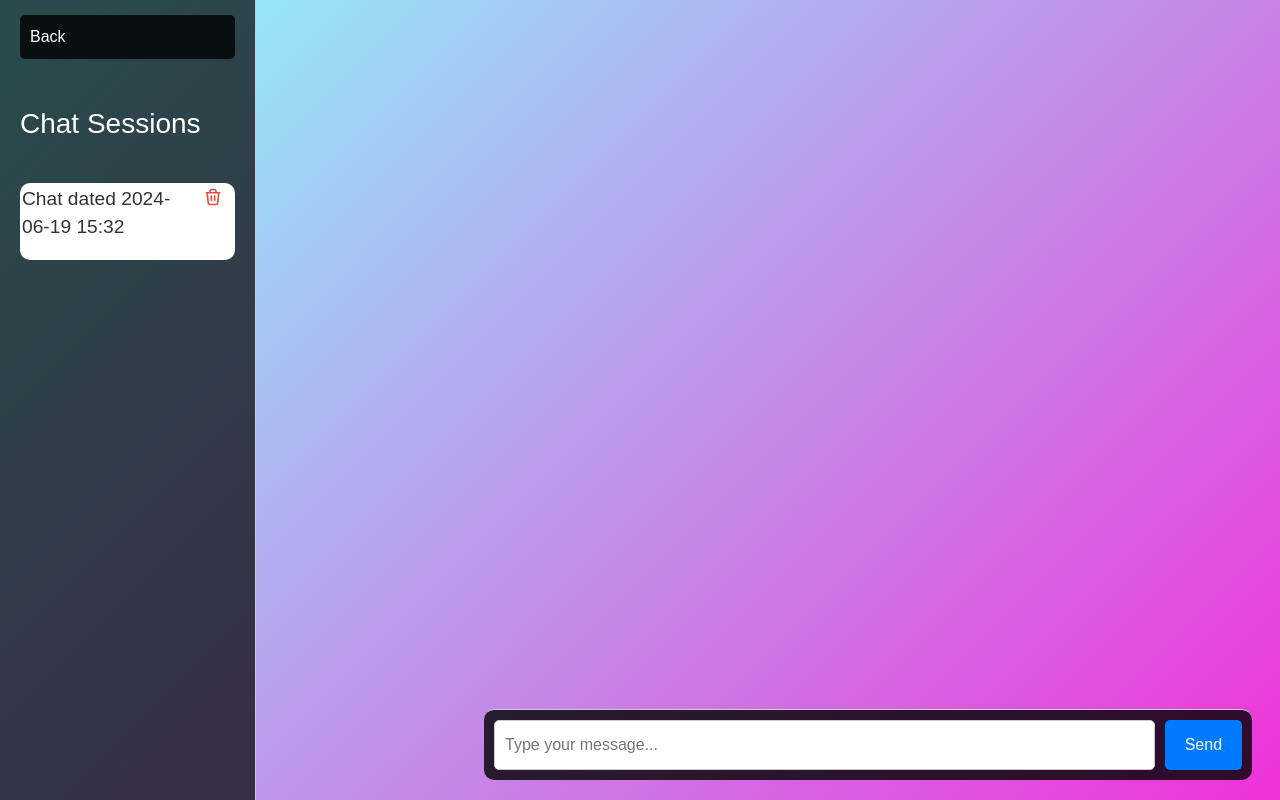
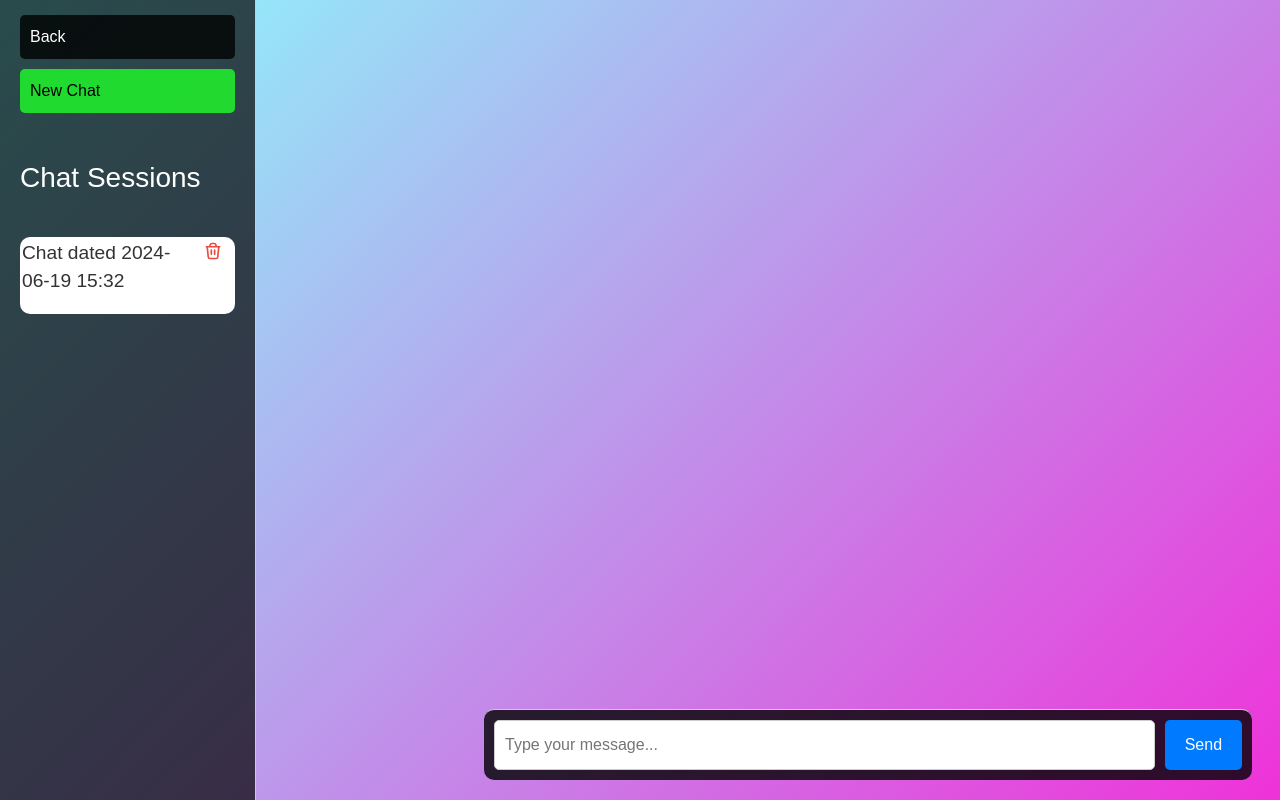
Before and after one commit to venkateshsridharann/Price-Negotiator-Chatbot, a Django app: page /chat/ in a window 1280 px wide. Run offline with Django 5.2, Linux system fonts and the light colour scheme; a user stored in the database is signed in; data comes from the database, SQL or seed files in the repository; both versions use the stored data as it was after the commit; some libraries are stand-ins or nearby versions.

```diff
--- a/negotiator/cart/views.py
+++ b/negotiator/cart/views.py
@@ -33,16 +33,14 @@ def remove_from_cart(request, item_id):
             cart_item.cartTotal -= cart_item.product.listed_price
             cart_item.quantity -= 1
             cart_item.save()
-
     elif action == 'increase':
         cart_item.cartTotal += cart_item.product.listed_price
         cart_item.quantity += 1
         cart_item.save()
-
     elif action == 'remove':
         cart_item.delete()
+    return redirect('cart_detail')
 
-    return redirect('cart_detail')
 
 @login_required
 def cart_detail(request):
--- a/negotiator/chat/models.py
+++ b/negotiator/chat/models.py
@@ -7,6 +7,7 @@ class ChatSession(models.Model):
     """
     user = models.ForeignKey(User, on_delete=models.CASCADE)
     content = models.TextField(default='')
+    date = models.DateField(auto_now_add=True)
 
 class Message(models.Model):
     """
--- a/negotiator/chat/templates/chat_interface.html
+++ b/negotiator/chat/templates/chat_interface.html
@@ -4,6 +4,7 @@
 <head>
     <meta charset="UTF-8">
     <meta name="viewport" content="width=device-width, initial-scale=1.0">
+    <meta name="csrf-token" content="{{ csrf_token }}">
     <title>Chatbot</title>
     <link rel="stylesheet" href="https://stackpath.bootstrapcdn.com/bootstrap/4.5.2/css/bootstrap.min.css">
     <style>
@@ -157,6 +158,14 @@
             color: #fff;
             margin: 0px;
         }
+            #save {
+            background-color: rgba(30, 255, 41, 0.8);
+            padding: 10px;
+            border-radius: 5px;
+            width: 100%;
+            color: #000000;
+            margin-top: 10px;
+        }
         .back:hover {
             text-decoration: underline;
         }
@@ -201,12 +210,12 @@
             background-color: rgba(255, 255, 255, 0.5);
         }
     </style>
-    <script src="{% static 'truncate.js' %}" defer></script>
 </head>
 <body>
     <div id="container">
         <div id="product-details">
             <a href="/"><div class="back">Back</div></a>
+            <a href="/chat/add_chat"><div id="save">New Chat</div></a>
             <br><br>
             <h3 style="color: #fff;">Chat Sessions</h3>
             <br>
@@ -235,6 +244,8 @@
             </div>
         </div>
     </div>
+
+
     <script>
         document.addEventListener("DOMContentLoaded", function() {
             var chatContents = document.querySelectorAll('.chat-content');
@@ -246,6 +257,8 @@
             });
         });
     </script>
+
+
     <script src="{% static 'chat.js' %}"></script>
 </body>
 </html>
--- a/negotiator/chat/urls.py
+++ b/negotiator/chat/urls.py
@@ -2,6 +2,7 @@ from django.urls import path
 from . import views
 
 urlpatterns = [
-    path('', views.product_detail, name='product_detail'),
+    path('', views.all_chats, name='all_chats'),
     path('delete/<int:pk>', views.delete_chat, name='chat_delete'),
+    path('add_chat/', views.add_chat, name='add_chat'),
 ]
--- a/negotiator/chat/views.py
+++ b/negotiator/chat/views.py
@@ -1,20 +1,33 @@
 from django.contrib.auth.decorators import login_required
 from django.shortcuts import render, get_object_or_404, redirect
 from django.urls import reverse
-from .models import ChatSession
+from .models import ChatSession, Message
+from django.http import JsonResponse
+from django.views.decorators.http import require_POST
+from datetime import datetime
+
+import json
+
 
 
 @login_required
-def product_detail(request):
+def all_chats(request):
     # Filter chat sessions by the logged-in user
     chat_sessions = ChatSession.objects.filter(user=request.user)
-    # return render(request, 'chat_interface.html')
     return render(request, 'chat_interface.html', { 'chat_sessions': chat_sessions})
 
 
 @login_required
 def delete_chat(request, pk):
     item = get_object_or_404(ChatSession, pk=pk)
+    messages =  messages_to_delete = Message.objects.filter(chat_session=pk)
+    messages_to_delete.delete()
     item.delete()
-    product_detail(request)
     return redirect('/chat')
+
+@login_required
+def add_chat(request):
+    current_datetime = str(datetime.now())[:16]
+    new_chat_session = ChatSession.objects.create(user=request.user, content="Chat dated "+ current_datetime)
+    # Redirect to the chat interface
+    return redirect(reverse('all_chats'))
--- a/negotiator/templates/navbar.html
+++ b/negotiator/templates/navbar.html
@@ -28,6 +28,7 @@
             </button>
             <div class="collapse navbar-collapse justify-content-end" id="navbarNav">
                 <ul class="navbar-nav">
+
                     <li class="nav-item" style="margin-right: 20px;">
                         <span class="badge badge-pill badge-danger position-absolute top-0 start-100 translate-middle"></span>
                         <a href="/cart"><img src="{% static 'shoppingcart.png' %}" alt="Cart" style="width:40px; height:40px;"></a>
```
Also changed, not shown: negotiator/chat/migrations/0002_chatsession_date.py (added), negotiator/db.sqlite3.
